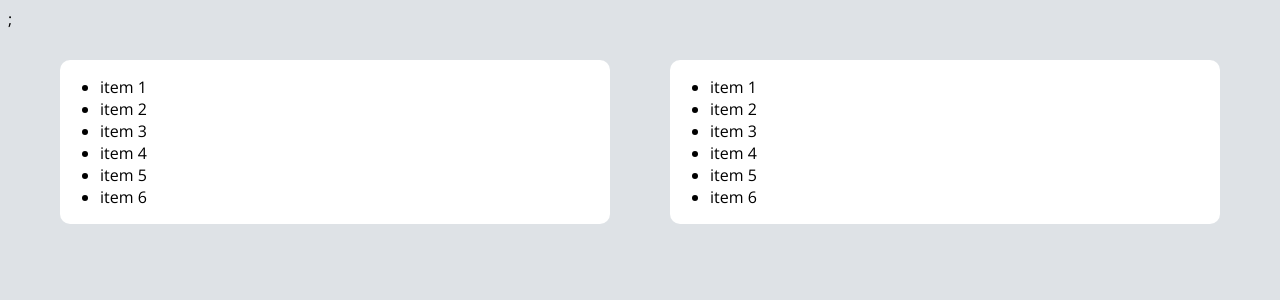
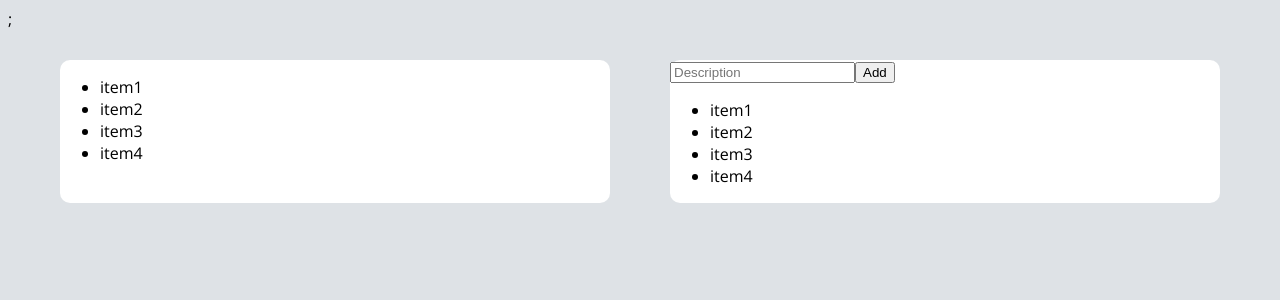
Before and after one commit to dcrescimbeni/todo-less, a React (Create React App) app: page / in a window 1280 px wide. Shown: the top 300 px of the page. Built offline with nearby package versions, Linux system fonts and the light colour scheme.

Commit message:
Functionality to add tasks

```diff
--- /dev/null
+++ b/src/AddItem/AddItem.js
@@ -0,0 +1,19 @@
+export default function AddItem({
+  handleAdd,
+  handleDescriptionChange,
+  taskDescription,
+}) {
+  return (
+    <div>
+      <input
+        type="text"
+        value={taskDescription}
+        name="itemDescription"
+        id="itemDescription"
+        placeholder="Description"
+        onChange={handleDescriptionChange}
+      />
+      <input type="button" value="Add" onClick={handleAdd} />
+    </div>
+  );
+}
--- a/src/App.js
+++ b/src/App.js
@@ -1,28 +1,42 @@
 import './App.css';
+import AddItem from './AddItem/AddItem';
+import { useState } from 'react';
 
-let todoList = [
-  { id: 1, desc: 'item 1', duration: 1 },
-  { id: 2, desc: 'item 2', duration: 1 },
-  { id: 3, desc: 'item 3', duration: 3 },
-  { id: 4, desc: 'item 4', duration: 1 },
-  { id: 5, desc: 'item 5', duration: 2 },
-  { id: 6, desc: 'item 6', duration: 1 },
-];
+let items = ['item1', 'item2', 'item3', 'item4'];
 
 function App() {
+  const [todoList, setTodoList] = useState(items);
+  const [taskDescription, setTaskDescription] = useState('');
+
+  // Handles
+  function handleAdd() {
+    const tasks = [...todoList, taskDescription];
+    setTodoList(tasks);
+    setTaskDescription('');
+  }
+
+  function handleDescriptionChange(e) {
+    setTaskDescription(e.target.value);
+  }
+
   return (
     <div className="App">
       <div className="timeColumn column">
         <ul>
-          {todoList.map((element) => {
-            return <li key={element.id}>{element.desc}</li>;
+          {todoList.map((element, index) => {
+            return <li key={index}>{element}</li>;
           })}
         </ul>
       </div>
       <div className="taskColumn column">
+        <AddItem
+          handleAdd={handleAdd}
+          handleDescriptionChange={handleDescriptionChange}
+          taskDescription={taskDescription}
+        />
         <ul>
-          {todoList.map((element) => {
-            return <li key={element.id}>{element.desc}</li>;
+          {todoList.map((element, index) => {
+            return <li key={index}>{element}</li>;
           })}
         </ul>
       </div>
```
